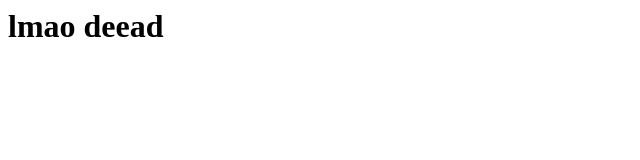
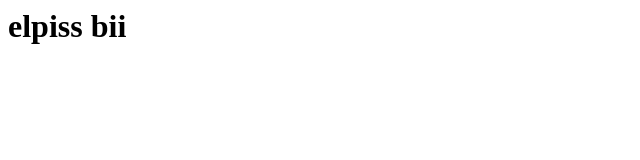
Before and after one commit to sdmrf/semantic, a website: page client/index.html in a window 1280 px wide. Shown: the whole page, without its empty margins (0-640 px from the left). Drawn offline with Linux system fonts and the light colour scheme.

```diff
--- a/client/index.html
+++ b/client/index.html
@@ -5,6 +5,6 @@
     <title>PKMB</title>
 </head>
 <body>
-    <h1>lmao deead</h1>
+    <h1>elpiss bii</h1>
 </body>
 </html>
```
